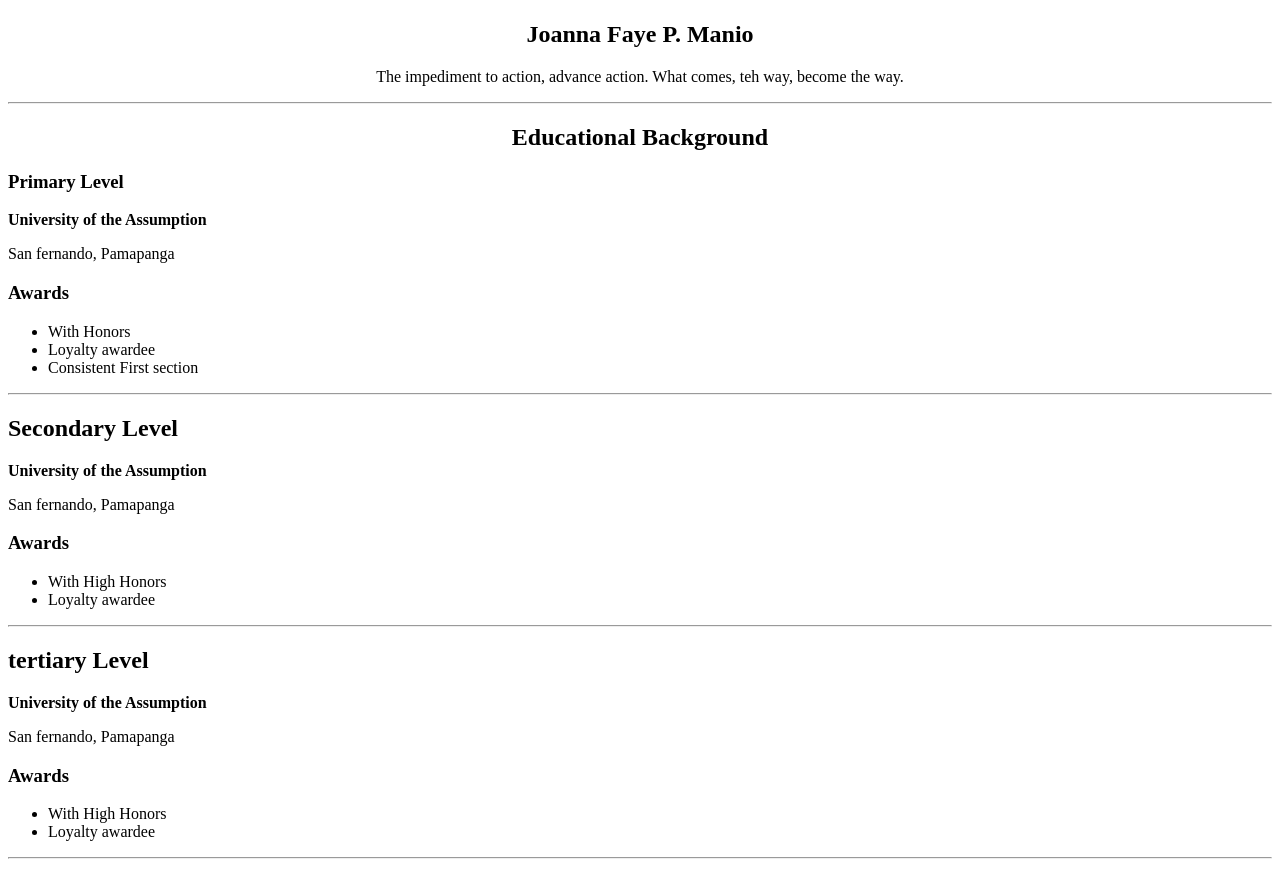
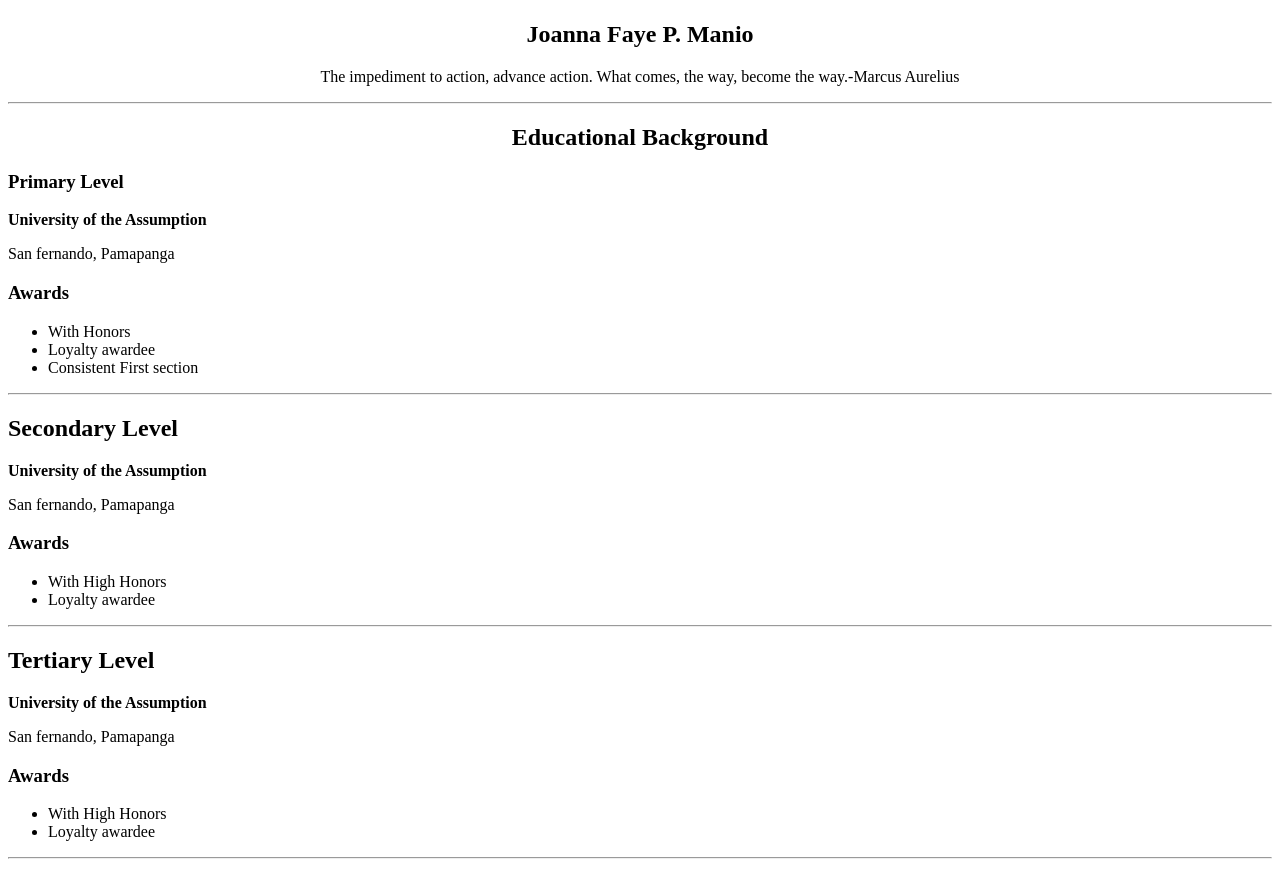
Before and after one commit to fayem045/MANIO-SD2, a plain HTML site: page session2/activity.html in a window 1280 px wide. Shown: the part 311-1182 px from the top of the page. Drawn offline with Linux system fonts and the light colour scheme.

Commit message:
Edited typos

```diff
--- a/session2/activity.html
+++ b/session2/activity.html
@@ -10,7 +10,7 @@
 <body>
          <center><img  src="https://media.licdn.com/dms/image/v2/D4E03AQFK9QB65-k_qg/profile-displayphoto-scale_200_200/B4EZmn_D5uIQAY-/0/1759459953508?e=2147483647&v=beta&t=qKkl_txNY2oX3sBvExSPV1jTZcpT3Y6r6LdAbWTkFt0" alt="Joanna Faye Manio">
      <h2 >Joanna Faye P. Manio</h2>
-     <p>The impediment to action, advance action. What comes, teh way, become the way.</p></center>
+     <p>The impediment to action, advance action. What comes, the way, become the way.-Marcus Aurelius</p></center>
      <hr>
      <center><h2>Educational Background</h2></center>
 <H3>Primary Level</H3>
@@ -33,7 +33,7 @@
          <li>Loyalty awardee</li>
      </ul>
      <hr>
-         <h2>tertiary Level</h2>
+         <h2>Tertiary Level</h2>
       <p><strong>University of the Assumption</strong></p>
  <p>San fernando, Pamapanga</p>
 
```
